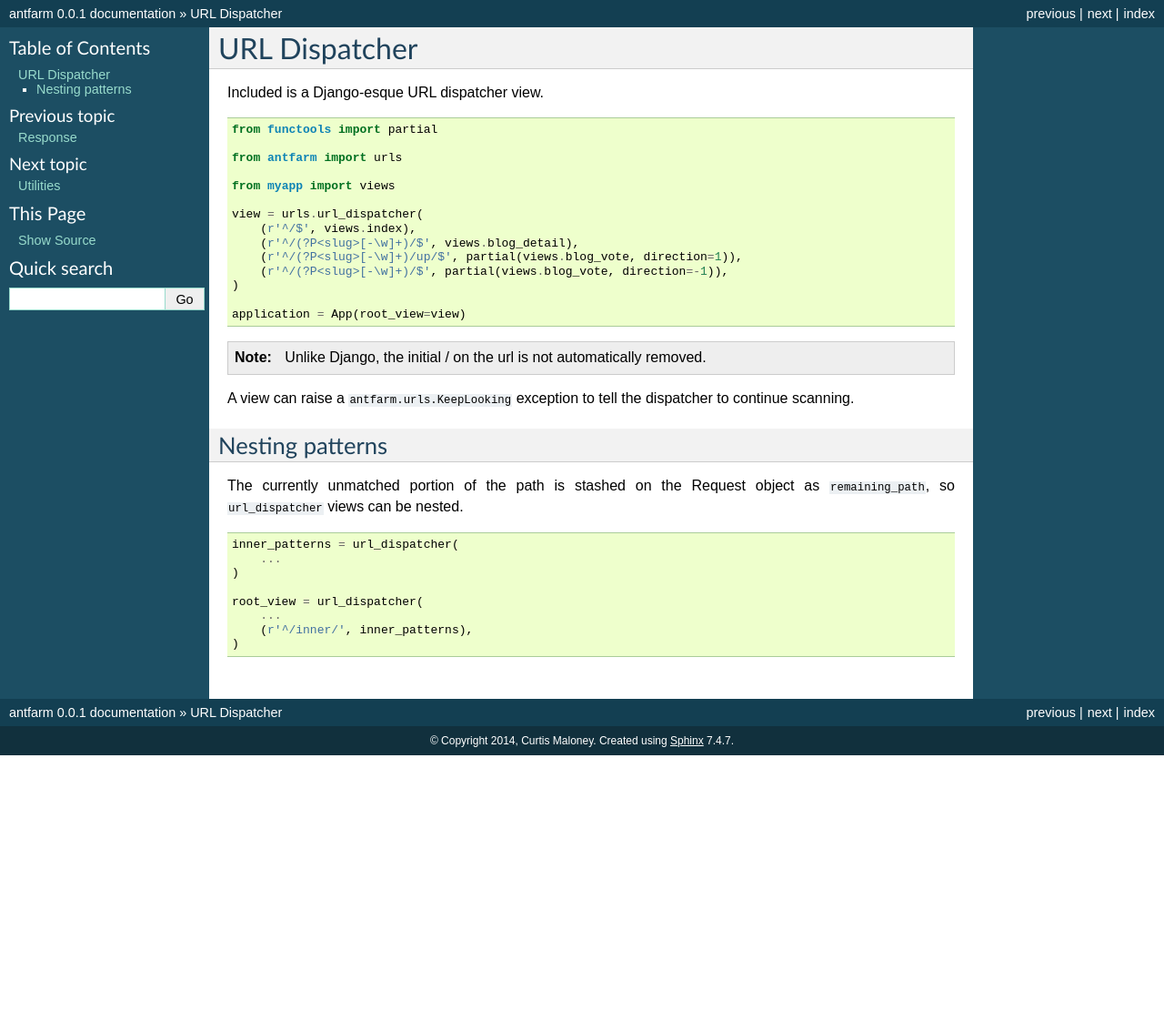
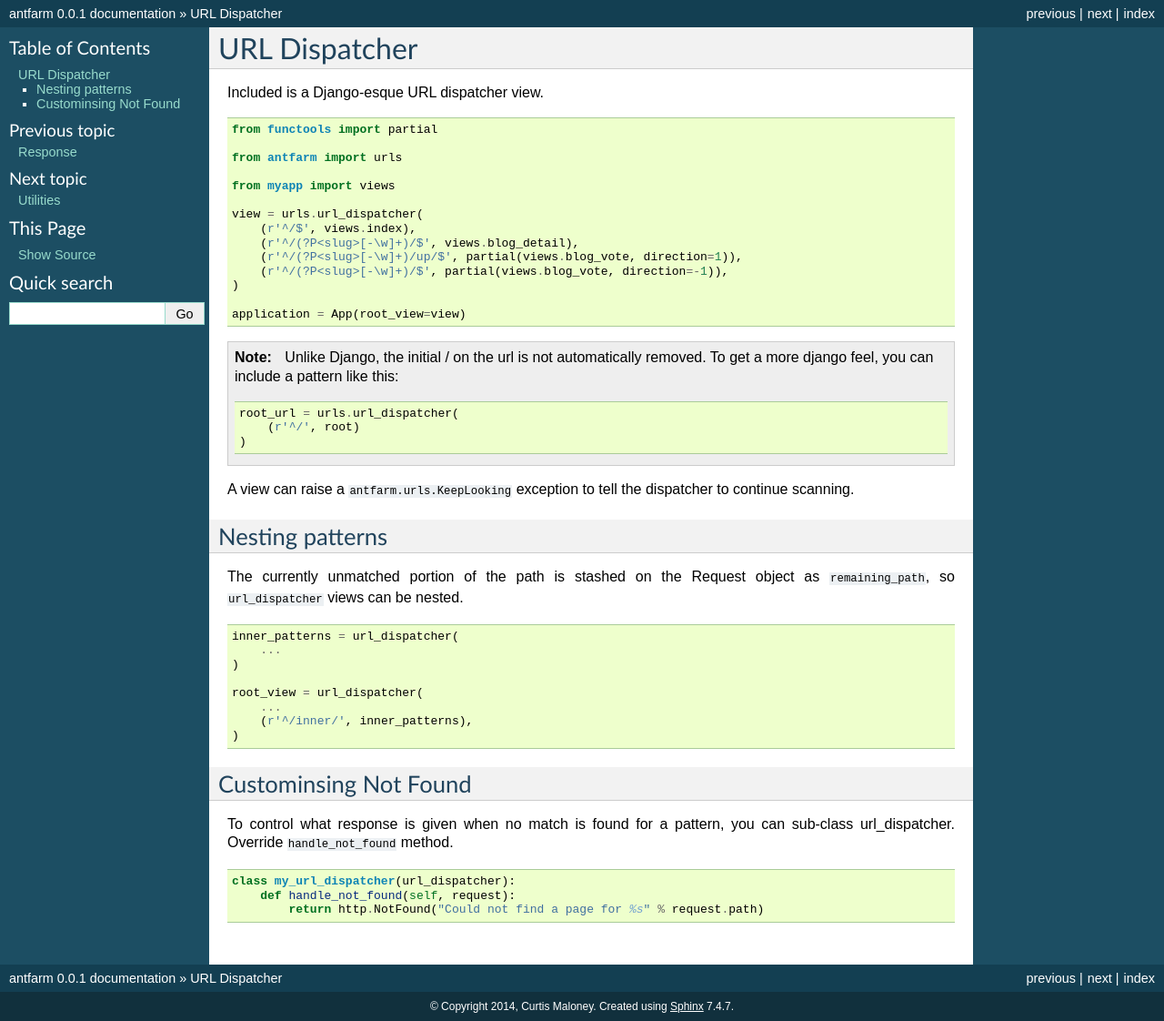
Before and after one commit to funkybob/antfarm, a Sphinx documentation site: the page built from docs/urls.rst, in a window 1280 px wide. Shown: the whole page at 91% size. Built offline with Sphinx 7.4.7, drawn with Linux system fonts in a browser that asks for light colours; before the commit the page ends 900 px from its top, so only the background shows below that.

Commit message:
Simplify building urls

```diff
--- a/docs/urls.rst
+++ b/docs/urls.rst
@@ -23,7 +23,14 @@ Included is a Django-esque URL dispatcher view.
 
 .. note::
 
-    Unlike Django, the initial / on the url is not automatically removed.
+   Unlike Django, the initial / on the url is not automatically removed. To get
+   a more django feel, you can include a pattern like this:
+
+   .. code-block:: python
+
+      root_url = urls.url_dispatcher(
+          (r'^/', root)
+      )
 
 A view can raise a ``antfarm.urls.KeepLooking`` exception to tell the
 dispatcher to continue scanning.
@@ -44,3 +51,15 @@ The currently unmatched portion of the path is stashed on the Request object as
         ...
         (r'^/inner/', inner_patterns),
     )
+
+Custominsing Not Found
+======================
+
+To control what response is given when no match is found for a pattern, you can
+sub-class url_dispatcher.  Override ``handle_not_found`` method.
+
+.. code-block:: python
+
+   class my_url_dispatcher(url_dispatcher):
+       def handle_not_found(self, request):
+           return http.NotFound("Could not find a page for %s" % request.path)
```
Also changed, not shown: 1 other file.
